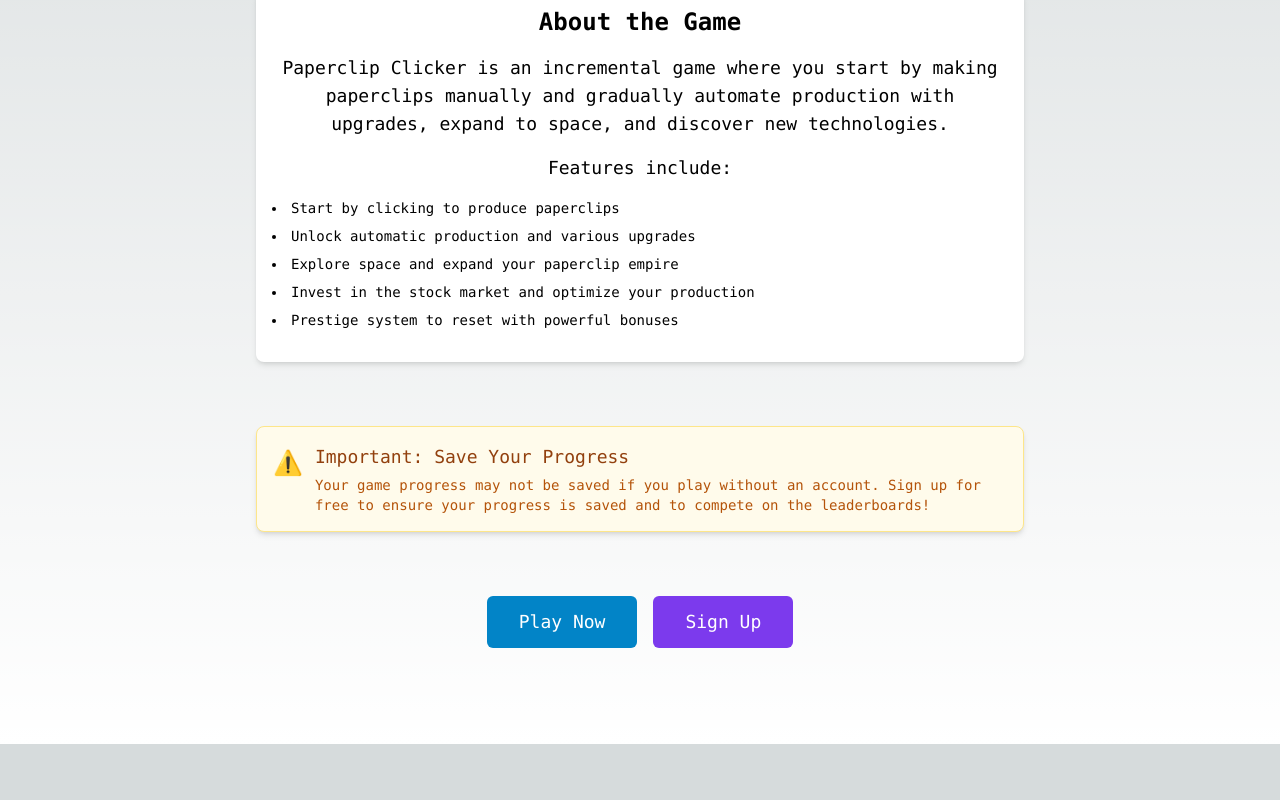
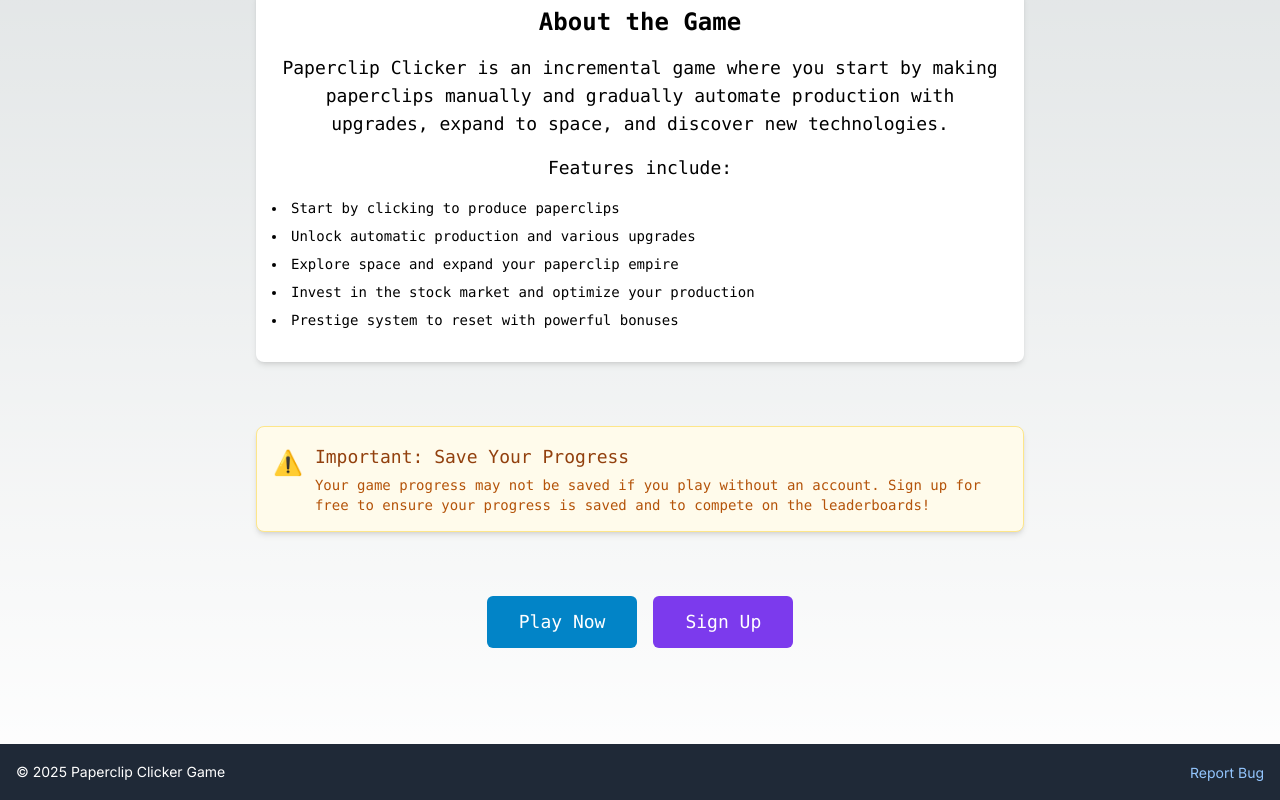
Before and after one commit to devinadams94/online_clicker, a Next.js app: page / in a window 1280 px wide. Shown: the part 406-1206 px from the top of the page. Before the commit the page ends 1150 px from the top, so only its background shows below. Built offline with nearby package versions, Linux system fonts and the light colour scheme; no server answers.

Commit message:
Added report bug and fixed autoclipper production/sec display on UI text element

```diff
--- a/src/app/layout.tsx
+++ b/src/app/layout.tsx
@@ -3,6 +3,7 @@ import type { Metadata } from 'next';
 import { Inter } from 'next/font/google';
 import { AuthProvider } from '@/components/auth/AuthProvider';
 import Header from '@/components/layout/Header';
+import Footer from '@/components/layout/Footer';
 
 const inter = Inter({ subsets: ['latin'] });
 
@@ -18,10 +19,11 @@ export default function RootLayout({
 }) {
   return (
     <html lang="en">
-      <body className={inter.className}>
+      <body className={`${inter.className} flex flex-col min-h-screen`}>
         <AuthProvider>
           <Header />
-          <main>{children}</main>
+          <main className="flex-grow">{children}</main>
+          <Footer />
         </AuthProvider>
       </body>
     </html>
--- a/src/components/game/ProductionMetricsPanel.tsx
+++ b/src/components/game/ProductionMetricsPanel.tsx
@@ -64,7 +64,7 @@ export default function ProductionMetricsPanel() {
           <div className="grid grid-cols-2 gap-2">
             <div>
               <p className="text-sm text-gray-500 dark:text-gray-400">Production Rate</p>
-              <p className="font-medium">{formatNumber(clicks_per_second)}/sec</p>
+              <p className="font-medium">{formatNumber(clicks_per_second / 10)}/sec</p>
             </div>
             <div>
               <p className="text-sm text-gray-500 dark:text-gray-400">Revenue Rate</p>
--- a/src/components/game/ResourcesPanel.tsx
+++ b/src/components/game/ResourcesPanel.tsx
@@ -60,7 +60,7 @@ export default function ResourcesPanel() {
 
         <div className="card bg-white dark:bg-gray-800 p-3">
           <div className="text-sm text-gray-600 dark:text-gray-400">Per Second</div>
-          <div className="text-2xl font-bold">{clicks_per_second.toFixed(1)}</div>
+          <div className="text-2xl font-bold">{(clicks_per_second / 10).toFixed(1)}</div>
         </div>
       </div>
 
--- a/src/components/game/UpgradesPanel.tsx
+++ b/src/components/game/UpgradesPanel.tsx
@@ -120,7 +120,7 @@ export default function UpgradesPanel() {
             <h3 className="text-lg font-semibold mb-2">Autoclippers</h3>
             <div className="flex justify-between text-sm mb-2">
               <span>Owned: {autoclippers}</span>
-              <span>Production: {clicks_per_second.toFixed(1)}/sec</span>
+              <span>Production: {(clicks_per_second / 10).toFixed(1)}/sec</span>
             </div>
             <p className="text-sm mb-4">
               Autoclippers make paperclips for you automatically at a rate of 1 clip per second each.
--- /dev/null
+++ b/src/components/layout/Footer.tsx
@@ -0,0 +1,22 @@
+"use client";
+
+export default function Footer() {
+  return (
+    <footer className="bg-gray-800 text-white py-4 mt-auto">
+      <div className="container mx-auto px-4 flex justify-between items-center">
+        <div>
+          <p className="text-sm">© {new Date().getFullYear()} Paperclip Clicker Game</p>
+        </div>
+        <div>
+          <a
+            href="mailto:admin@paper-clips.com?subject=Bug%20Report"
+            className="text-sm text-blue-300 hover:text-blue-100 transition-colors"
+            title="Report a bug via email"
+          >
+            Report Bug
+          </a>
+        </div>
+      </div>
+    </footer>
+  );
+}
```
